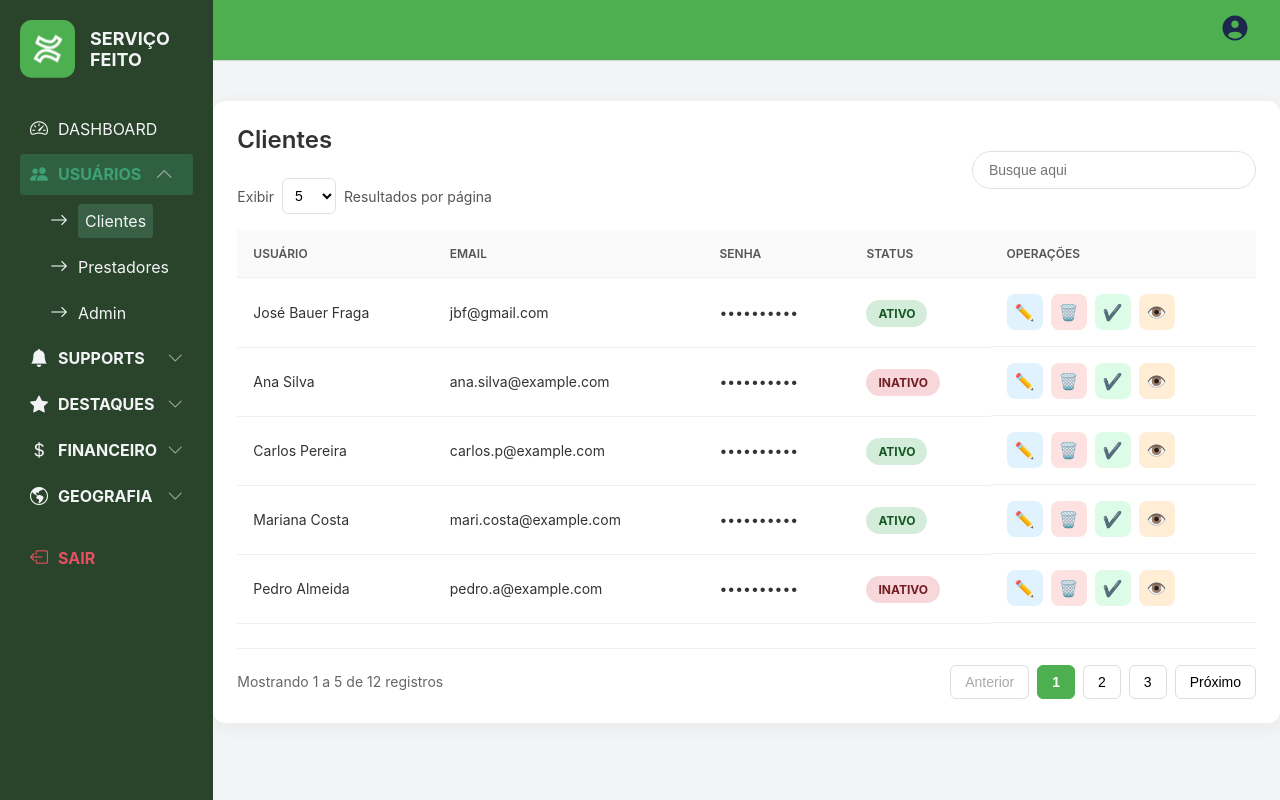
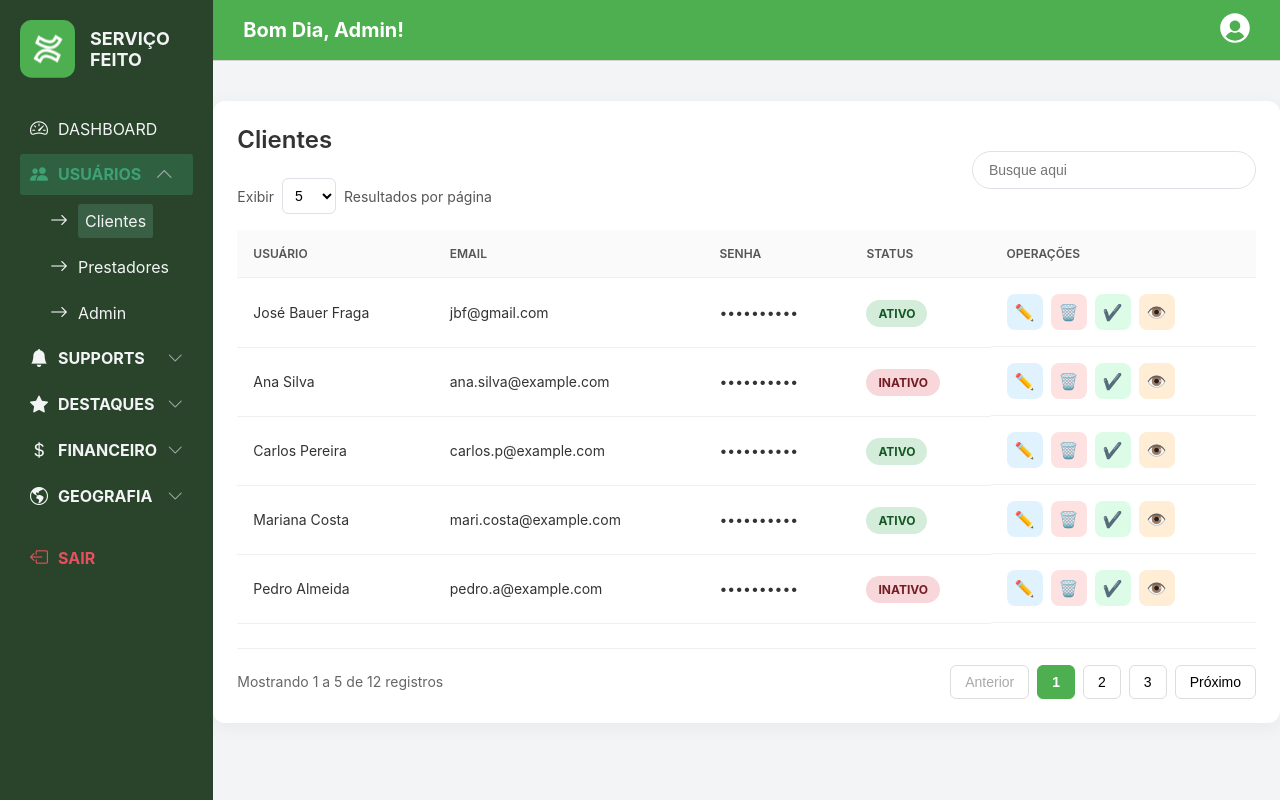
Before and after one commit to ServicoFeito/Web, a React (Vite) app: page /users/customers in a window 1280 px wide. Built offline with nearby package versions, Linux system fonts and the light colour scheme.

Commit message:
Implementando Menu do Usuário ao clicar na Logo de Avatar

```diff
--- a/src/components/navbar/Navbar.css
+++ b/src/components/navbar/Navbar.css
@@ -18,23 +18,17 @@
 /* Estilo do ícone dentro do contêiner do menu. */
 .nav_icon > i {
     font-size: 26px;
-    color: #a5aaad;
+    color: #ffffff;
+    cursor: pointer;
 }
 
-/* Estilo dos links na seção esquerda da navbar. */
-.navbar_left > a {
-    margin-right: 30px;
+/* Estilo da saudação na seção esquerda da navbar. */
+.navbar_left > span {
+    margin-right: 40px;
     text-decoration: none;
-    color: #a5aaad;
-    font-size: 15px;
+    color: #ffffff;
+    font-size: 20px;
     font-weight: 700;
-}
-
-/* Estilo para o link ativo na seção esquerda. */
-.navbar_left .active_link {
-    color: #265acc;
-    border-bottom: 3px solid #265acc;
-    padding-bottom: 12px;
 }
 
 /* Alinhamento dos itens na seção direita da navbar. */
@@ -42,23 +36,50 @@
     display: flex;
     justify-content: center;
     align-items: center;
+    /* Posição relativa para ancorar o menu dropdown */
+    position: relative;
 }
 
-/* Estilo para os links na seção direita. */
+/* Estilo para o link do avatar */
 .navbar_right > a {
     margin-left: 20px;
     text-decoration: none;
 }
 
-/* Estilo para ícones dentro de links na seção direita. */
-.navbar_right > a > i {
-    color: #a5aaad;
-    font-size: 16px;
-    border-radius: 50px;
-    background: #FFF;
-    box-shadow: 2px 2px 5px #d9d9d9, -2px -2px 5px #FFF;
-    padding: 7px;
+/* --- ESTILOS DO MENU DROPDOWN --- */
+
+/* Container do menu dropdown */
+.dropdown_menu {
+    position: absolute;
+    top: 50px; /* Distância do topo da navbar */
+    right: 0;
+    background-color: #ffffff;
+    border-radius: 8px;
+    box-shadow: 0 4px 12px rgba(0, 0, 0, 0.15);
+    min-width: 160px;
+    z-index: 1000;
+    overflow: hidden; /* Garante que os cantos arredondados se apliquem aos itens */
+    display: flex;
+    flex-direction: column;
 }
+
+/* Estilo dos links dentro do menu dropdown */
+.dropdown_menu a {
+    padding: 12px 16px;
+    text-decoration: none;
+    color: #333333;
+    display: block;
+    font-size: 15px;
+    transition: background-color 0.2s ease-in-out, color 0.2s ease-in-out;
+}
+
+/* Efeito hover verde nos links do menu */
+.dropdown_menu a:hover {
+    background-color: #4daf50;
+    color: #ffffff;
+}
+
+/* --- MEDIA QUERIES PARA RESPONSIVIDADE --- */
 
 /* Responsividade para telas médias (exibe o ícone de menu). */
 @media only screen and (max-width: 978px) {
@@ -68,7 +89,7 @@
     }
 }
 
-/* Responsividade para telas pequenas (esconde os links da esquerda). */
+/* Responsividade para telas pequenas (esconde a saudação). */
 @media only screen and (max-width: 480px) {
     /* Esconde a seção de links da esquerda em telas muito pequenas. */
     .navbar_left {
--- a/src/components/navbar/Navbar.tsx
+++ b/src/components/navbar/Navbar.tsx
@@ -1,8 +1,29 @@
+import { useState } from 'react';
 import './Navbar.css';
-import avatar from '../../assets/avatar.svg'
+import avatar from '../../assets/avatar.svg';
+import {Link} from 'react-router-dom';
 
-// Componente da barra de navegação superior (Navbar).
 const Navbar = ({ openSidebar }) => {
+    // Estado para controlar a visibilidade do menu dropdown
+    const [isMenuOpen, setIsMenuOpen] = useState(false);
+
+    // Função para alternar a visibilidade do menu
+    const toggleMenu = () => {
+        setIsMenuOpen(!isMenuOpen);
+    };
+
+    // Função para obter a saudação correta com base na hora
+    const getGreeting = () => {
+        const hour = new Date().getHours();
+        if (hour < 12) {
+            return "Bom Dia";
+        } else if (hour < 18) {
+            return "Boa Tarde";
+        } else {
+            return "Boa Noite";
+        }
+    };
+
     return (
         // Container principal da barra de navegação.
         <nav className="navbar">
@@ -11,18 +32,25 @@ const Navbar = ({ openSidebar }) => {
                 <i className="bi bi-list" aria-hidden="true"></i>
             </div>
 
-            {/* Seção esquerda da navbar, para links de navegação (atualmente comentados). */}
+            {/* Seção esquerda da navbar com saudação dinâmica */}
             <div className="navbar_left">
-                {/* <a href="#">Produtos</a>
-                <a href="#">Usuários</a>
-                <a href="#" className="active_link">Admin</a> */}
+                <span>{getGreeting()}, Admin!</span>
             </div>
 
-            {/* Seção direita da navbar, para ícone do perfil do usuário. */}
+            {/* Seção direita da navbar, com avatar e menu dropdown. */}
             <div className="navbar_right">
-                <a href="#">
+                <a href="#!" onClick={toggleMenu}>
                     <img width="30" src={avatar} alt="avatar" />
                 </a>
+
+                {/* Renderiza o menu dropdown se isMenuOpen for true */}
+                {isMenuOpen && (
+                    <div className="dropdown_menu">
+                        <a href="#!">Editar Perfil</a>
+                        <a href="#!">Configurações</a>
+                        <Link to="/">SAIR</Link>
+                    </div>
+                )}
             </div>
         </nav>
     )
```
Also changed, not shown: src/assets/avatar.svg.
